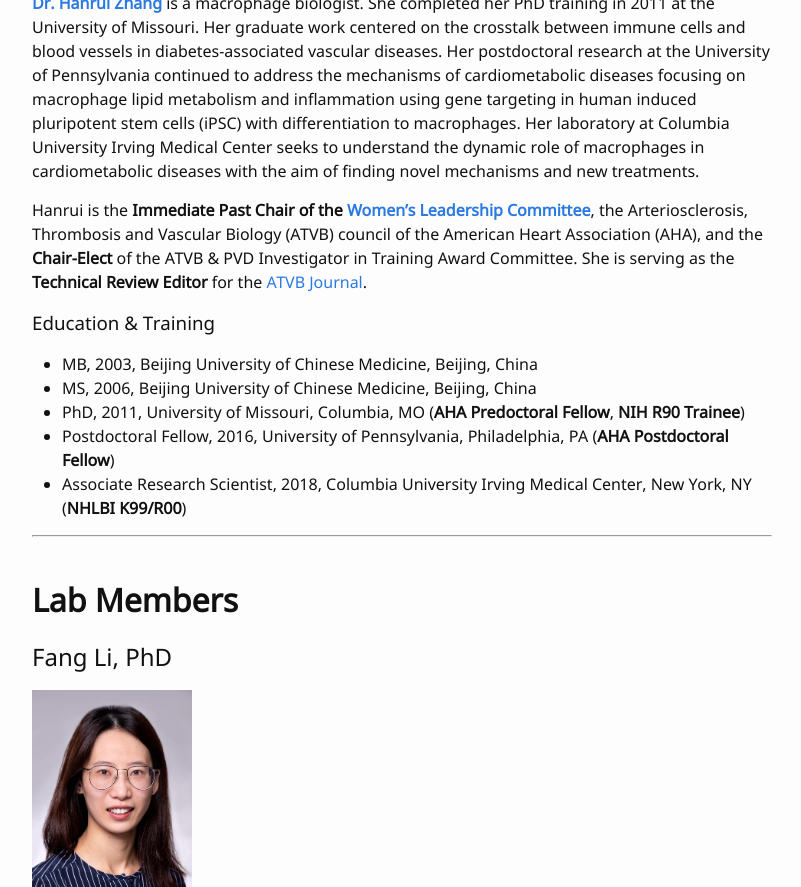
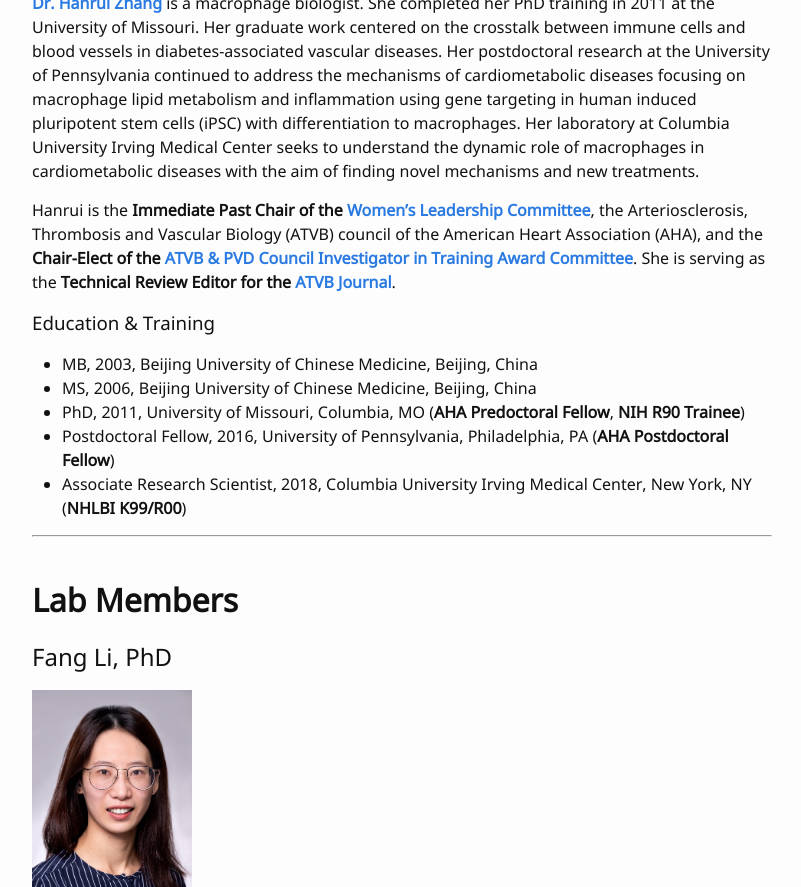
Before and after one commit to hanruizhang/zhanglab, a Jekyll site: the page built from 2_People.md, in a window 1280 px wide and 900 px high, scrolled down 1142 px, cut to the strip 13-900 px from the top of the window. Shown: the whole strip, without its empty margins (238-1039 px from the left). Built offline with Jekyll 4.4.1, drawn with Linux system fonts in a browser that asks for light colours; comment, search, counter and statistics services are not loaded.

Commit message:
Update 2_People.md

```diff
--- a/2_People.md
+++ b/2_People.md
@@ -28,7 +28,7 @@ nav: true
 
 **[Dr. Hanrui Zhang](https://www.columbiacardiology.org/profile/hanrui-zhang-phd)** is a macrophage biologist. She completed her PhD training in 2011 at the University of Missouri. Her graduate work centered on the crosstalk between immune cells and blood vessels in diabetes-associated vascular diseases. Her postdoctoral research at the University of Pennsylvania continued to address the mechanisms of cardiometabolic diseases focusing on macrophage lipid metabolism and inflammation using gene targeting in human induced pluripotent stem cells (iPSC) with differentiation to macrophages. Her laboratory at Columbia University Irving Medical Center seeks to understand the dynamic role of macrophages in cardiometabolic diseases with the aim of finding novel mechanisms and new treatments.
 
-Hanrui is the **Immediate Past Chair of the [Women's Leadership Committee](https://professional.heart.org/en/partners/scientific-councils/atvb/womens-leadership-committee)**, the Arteriosclerosis, Thrombosis and Vascular Biology (ATVB) council of the American Heart Association (AHA), and the **Chair-Elect** of the ATVB & PVD Investigator in Training Award Committee. She is  serving as the **Technical Review Editor** for the [ATVB Journal](https://www.ahajournals.org/atvb/editorial-board).
+Hanrui is the **Immediate Past Chair of the [Women's Leadership Committee](https://professional.heart.org/en/partners/scientific-councils/atvb/womens-leadership-committee){:target="_blank"}**, the Arteriosclerosis, Thrombosis and Vascular Biology (ATVB) council of the American Heart Association (AHA), and the **Chair-Elect of the [ATVB & PVD Council Investigator in Training Award Committee](https://professional.heart.org/en/professional-membership/awards-and-lectures/early-career-awards/atvb-and-pvd-investigator-in-training-award){:target="_blank"}**. She is  serving as the **Technical Review Editor for the [ATVB Journal](https://www.ahajournals.org/atvb/editorial-board){:target="_blank"}**.
 
 ### Education & Training
 - MB, 2003, Beijing University of Chinese Medicine, Beijing, China
```
